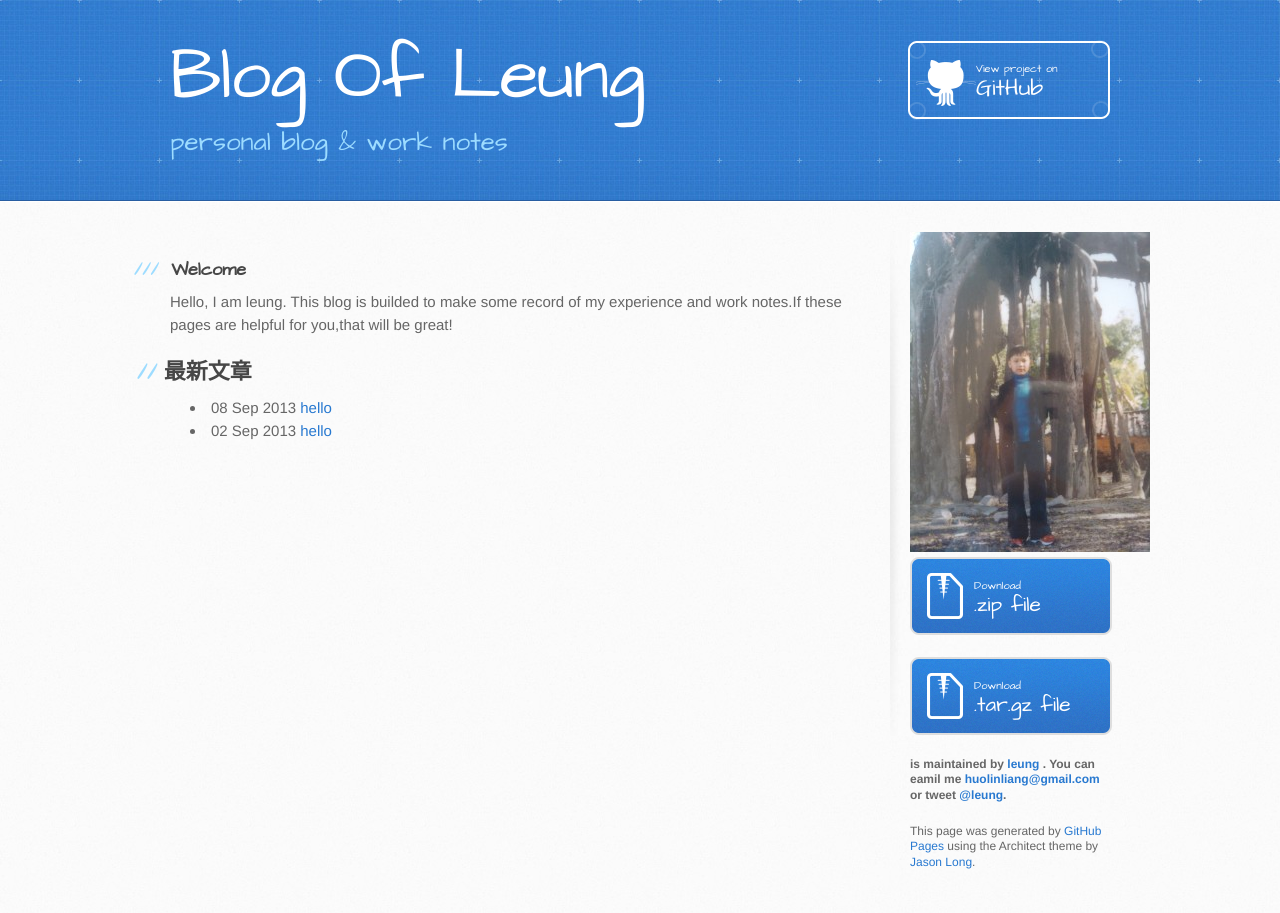
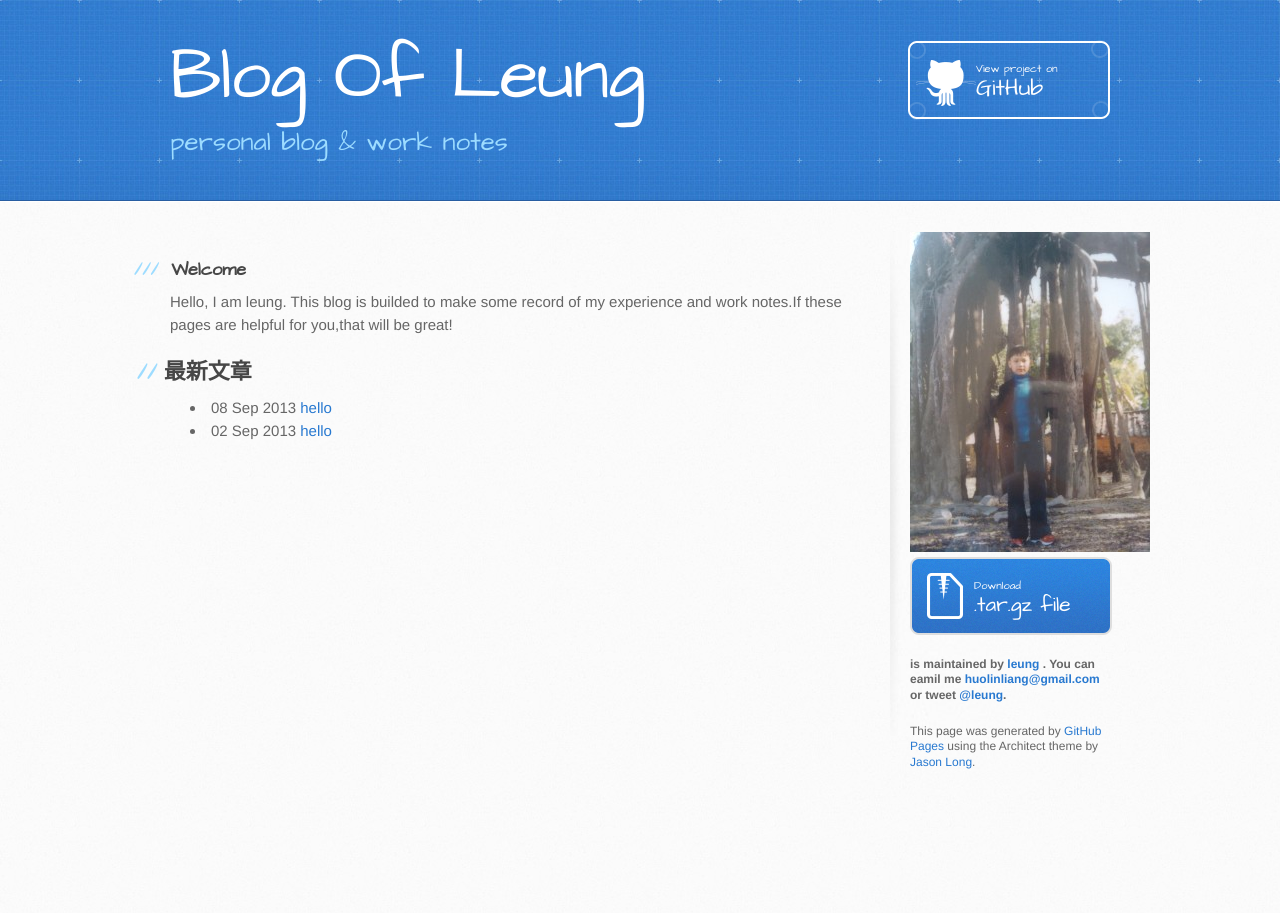
Before and after one commit to huolinliang/blog_leung, a Jekyll site: the page built from index.html, in a window 1280 px wide. Built offline with Jekyll 4.4.1, drawn with Linux system fonts in a browser that asks for light colours; Markdown is read by kramdown in place of the engine named in the settings.

Commit message:
remove download zip

```diff
--- a/_layouts/default.html
+++ b/_layouts/default.html
@@ -33,10 +33,6 @@
 
         <aside id="sidebar">
             <img src="../../../images/me.jpg" alt="this is me" />
-          <a href="https://github.com/huolinliang/blog_leung/zipball/gh-pages" class="button">
-            <small>Download</small>
-            .zip file
-          </a>
           <a href="https://github.com/huolinliang/blog_leung/tarball/gh-pages" class="button">
             <small>Download</small>
             .tar.gz file
--- a/index.html
+++ b/index.html
@@ -45,10 +45,6 @@
 
         <aside id="sidebar">
             <img src="images/me.jpg" alt="this is me" />
-          <a href="https://github.com/huolinliang/blog_leung/zipball/gh-pages" class="button">
-            <small>Download</small>
-            .zip file
-          </a>
           <a href="https://github.com/huolinliang/blog_leung/tarball/gh-pages" class="button">
             <small>Download</small>
             .tar.gz file
```
